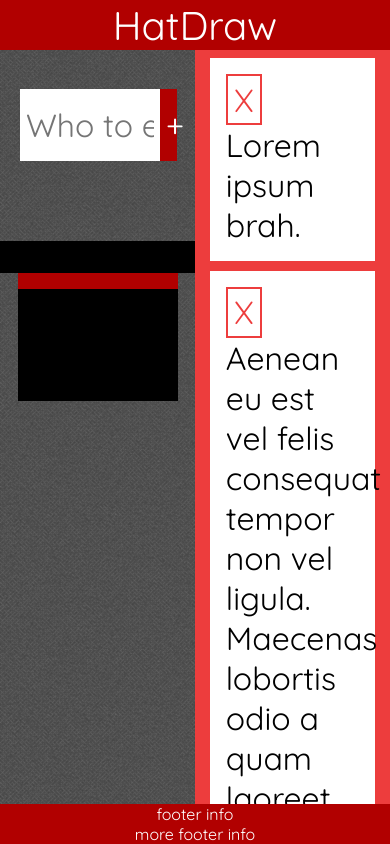
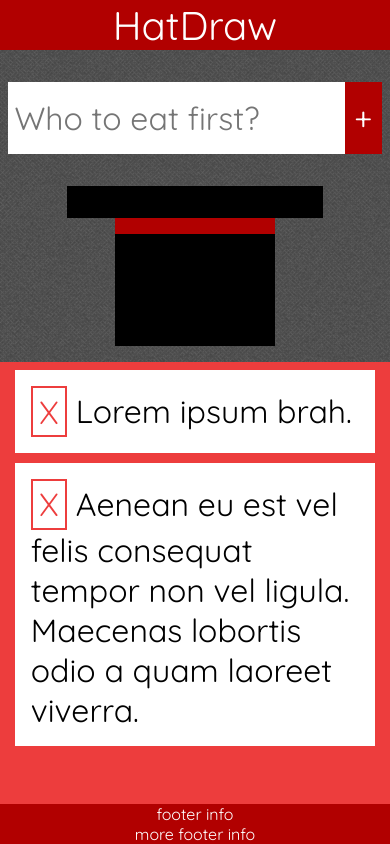
Before and after one commit to mbech/dfah, a plain HTML site: page index.html in a window 390 px wide. Drawn offline with nearby package versions, Linux system fonts and the light colour scheme.

Commit message:
Add general responsive layout
Shifts from left/right panes to stacked

```diff
--- a/stylesheets/main.css
+++ b/stylesheets/main.css
@@ -43,7 +43,6 @@ li {
   width: 40%;
 }
 
-
 /* Header */
 header {
   position:relative;
@@ -77,6 +76,7 @@ section {
   height: 100%;
   overflow:auto;
 }
+
 
 /* Hat Entry Section */
 #hat-entry {
@@ -198,3 +198,35 @@ footer {
   width: 100%;
   min-height: 20px;
 }
+
+/* Responsive Styling */
+@media (max-width: 600px){
+
+  #main-section-container{
+    position: relative;
+    top: 0;
+    bottom: 0;
+    overflow: auto;
+  }
+  section {
+    width: 100%;
+    height: 50%;
+  }
+
+  #hat-entry form {
+    margin: 2em .5em;
+  }
+
+  #hat-text-input {
+    width: 90%;
+  }
+
+  #hat-drawing {
+    margin: 1em 0;
+  }
+
+  #hat-contents ul {
+    padding-bottom: 80px;
+  }
+
+}
```
